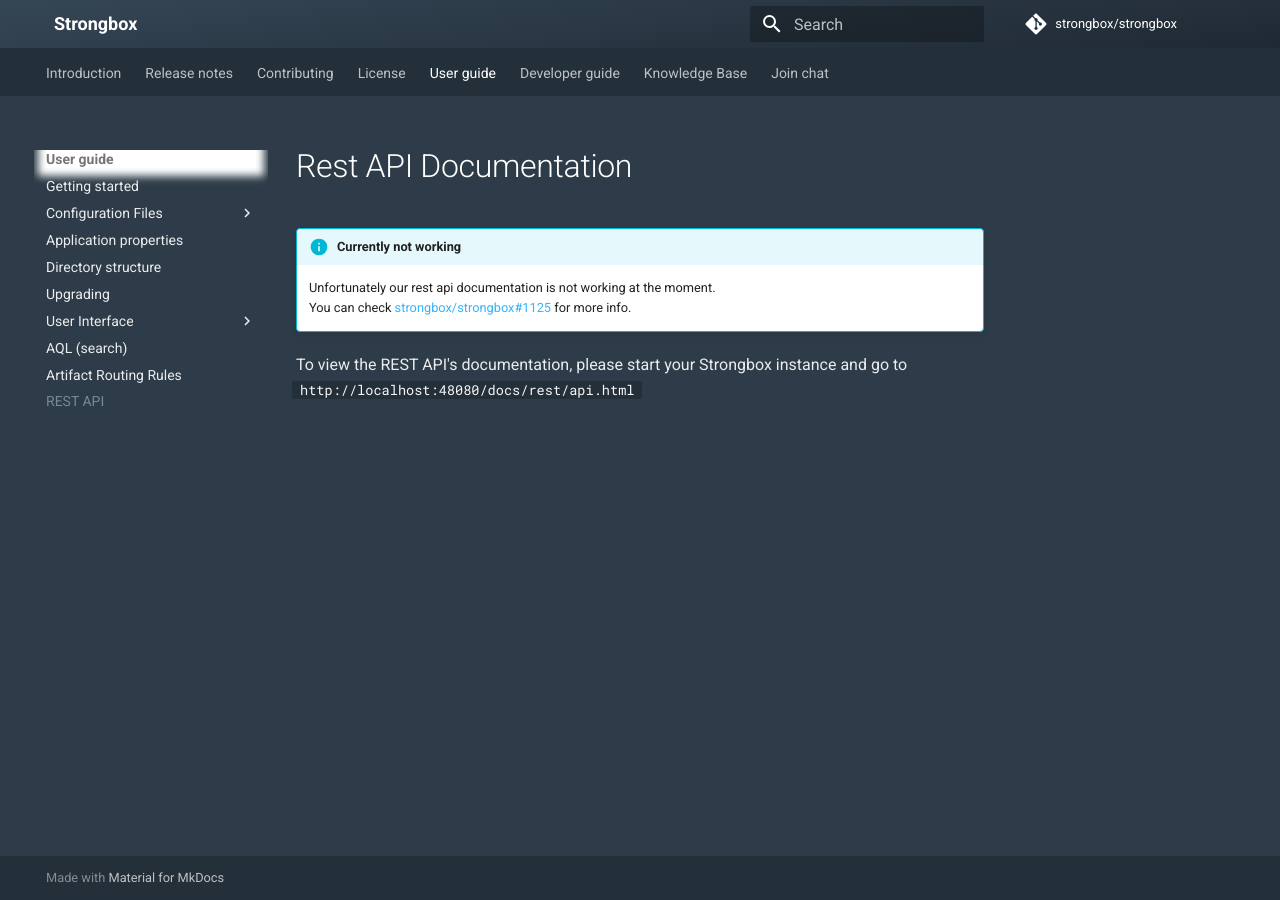
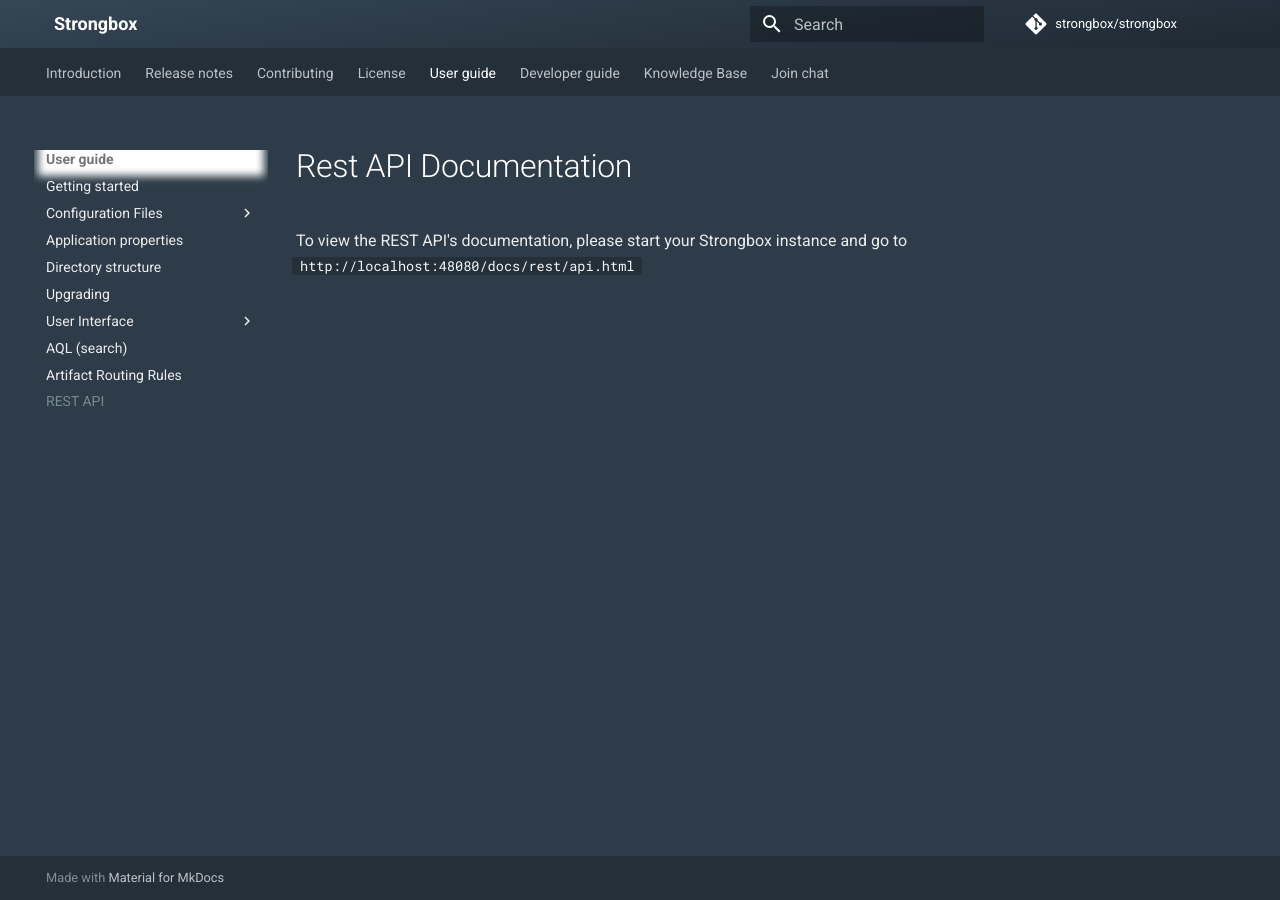
Before and after one commit to strongbox/strongbox-docs, an MkDocs documentation site: the page built from docs/user-guide/rest-api.md, in a window 1280 px wide. Built offline with MkDocs 1.6.1 and Material for MkDocs 9.7.7, drawn with Linux system fonts in a browser that asks for light colours; comment, search, counter and statistics services are not loaded.

Commit message:
Update docs about REST API

```diff
--- a/docs/user-guide/rest-api.md
+++ b/docs/user-guide/rest-api.md
@@ -1,7 +1,3 @@
 # Rest API Documentation
 
-!!! info "Currently not working"
-    Unfortunately our rest api documentation is not working at the moment.
-    You can check [strongbox/strongbox#1125](https://github.com/strongbox/strongbox/issues/1125) for more info.
-
 To view the REST API's documentation, please start your Strongbox instance and go to `http://localhost:48080/docs/rest/api.html`
```
